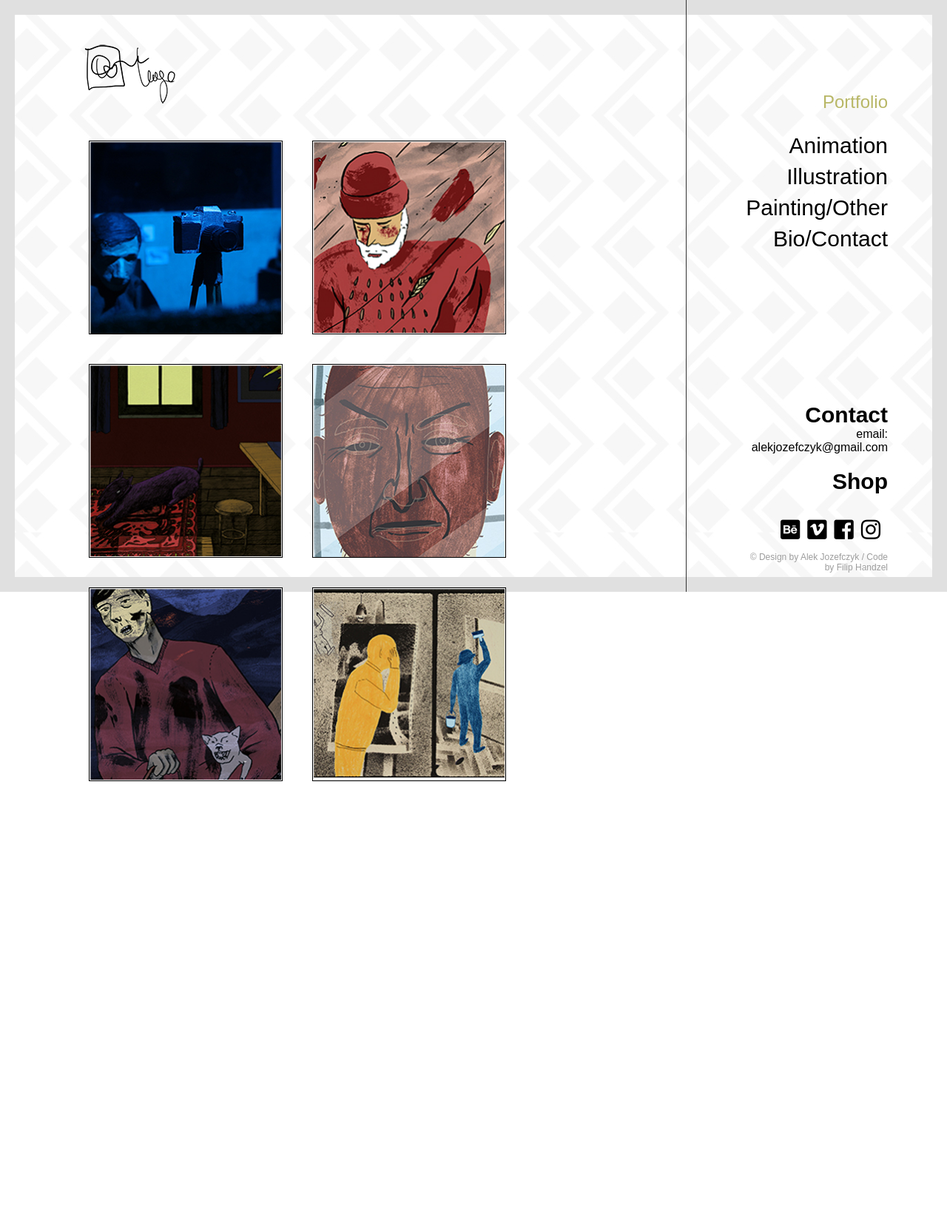
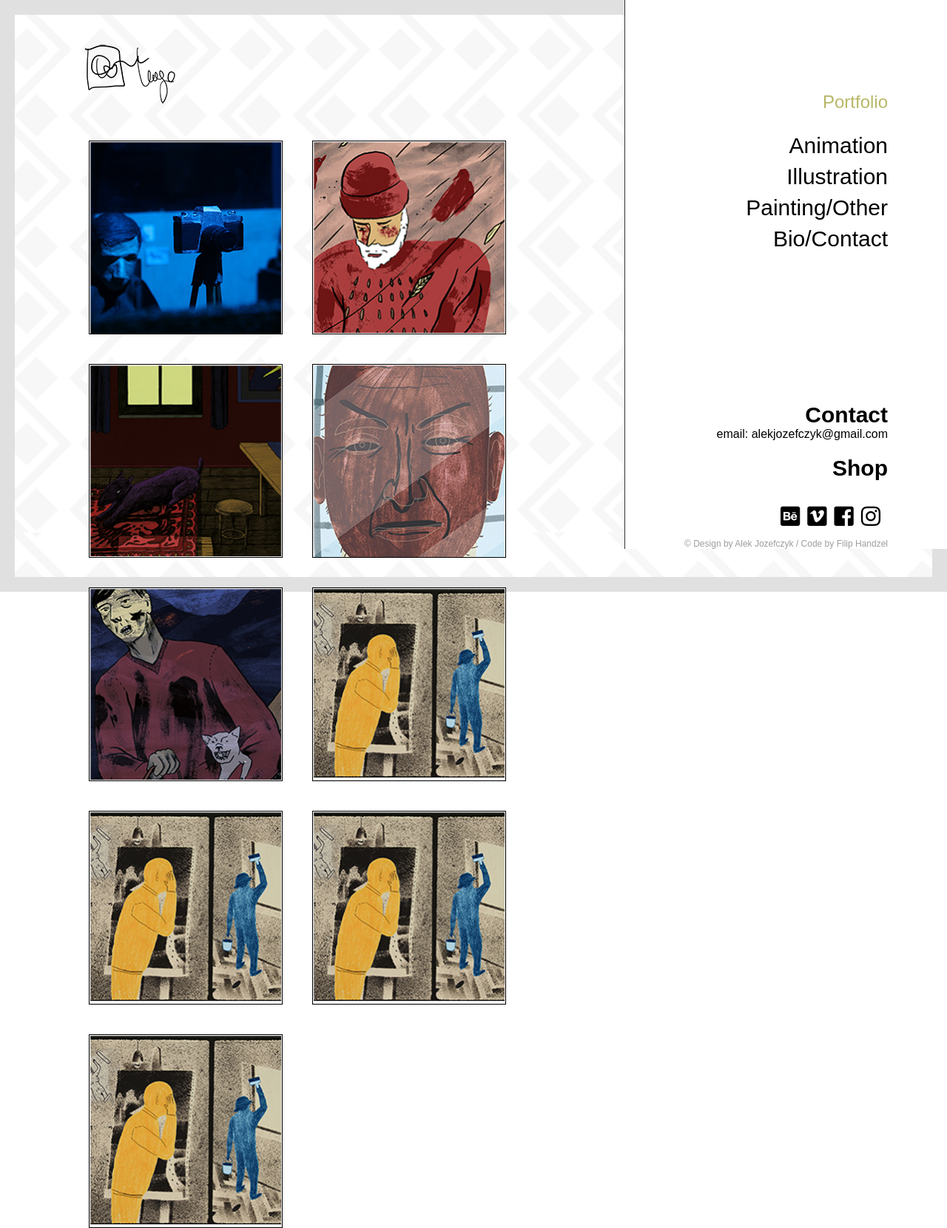
Before and after one commit to haendzel/alek-yosef, a PHP site: page / in a window 1280 px wide. Shown: the whole page at 74% size. Before the commit the page ends 1056 px from the top, so only its background shows below. Run offline with PHP 8.4, Linux system fonts and the light colour scheme; some libraries are stand-ins or nearby versions; some web fonts are replaced.

Commit message:
fixed menu test

```diff
--- a/css/style.css
+++ b/css/style.css
@@ -83,7 +83,7 @@ h3 {
   display: flex;
   flex-flow: row wrap;
   padding-left: 100px;
-  padding-right: 100px;
+  padding-right: 300px;
 }
 
 .item {
@@ -120,7 +120,9 @@ figure img:hover{
 */
 
 .menu {
-  position: relative;
+  right: 0px;
+  background: white;
+  position: fixed;
   z-index: 31;
   padding-top: 50px;
   padding-right: 80px;
--- a/index.html
+++ b/index.html
@@ -35,6 +35,15 @@
   			<div class="item">
   				<figure><img src="img/6.jpg"></figure>
   			</div>
+  			<div class="item">
+  				<figure><img src="img/6.jpg"></figure>
+  			</div>
+  			<div class="item">
+  				<figure><img src="img/6.jpg"></figure>
+  			</div>
+  			<div class="item">
+  				<figure><img src="img/6.jpg"></figure>
+  			</div>
   		</div>
   		<div class="menu">
   			<h3 class="portfolio">Portfolio</h3>
```
